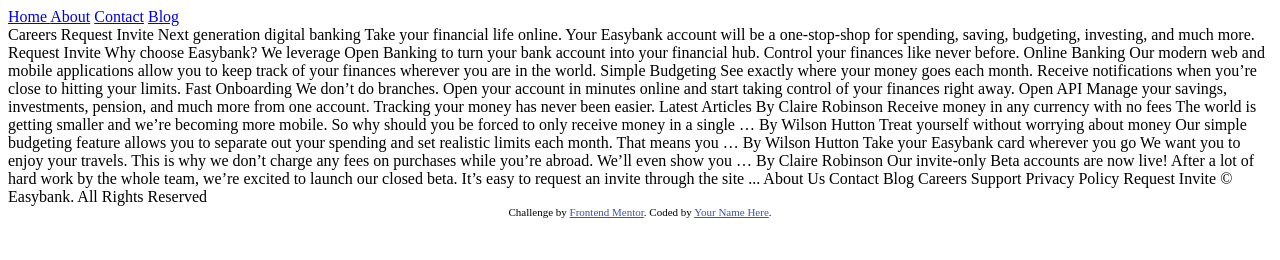
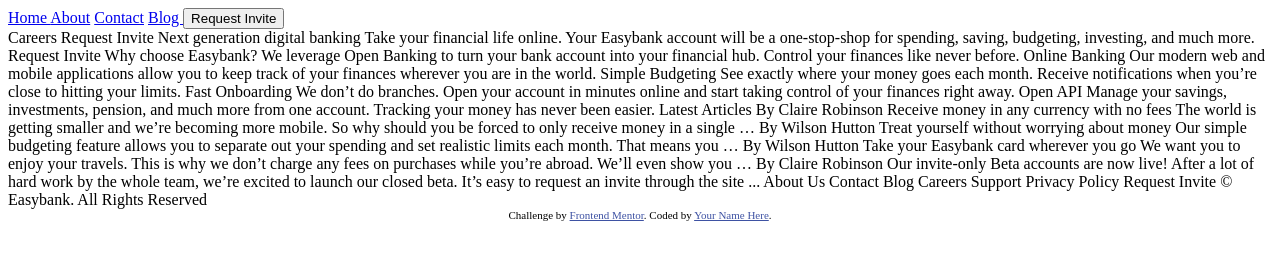
Before and after one commit to bravono/easybank-landing-page, a plain HTML site: page index.html in a window 1280 px wide. Drawn offline with Linux system fonts and the light colour scheme.

Commit message:
added a request  button

```diff
--- a/index.html
+++ b/index.html
@@ -20,6 +20,7 @@
   <a href="#">    About</a>
   <a href="#">    Contact</a>
   <a href="#">    Blog  </a>
+  <button>Request Invite</button>
 
 </div>
   Careers
```
